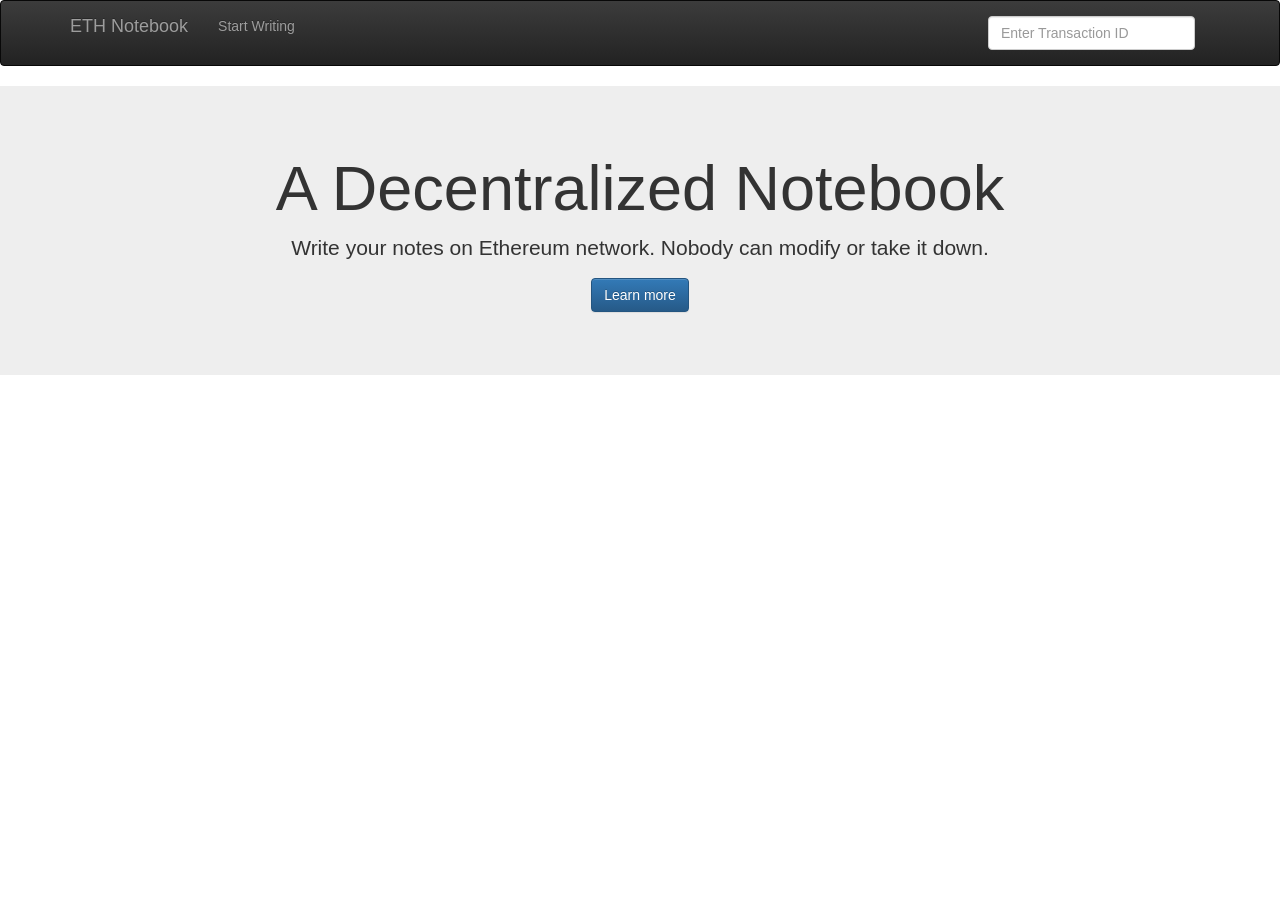
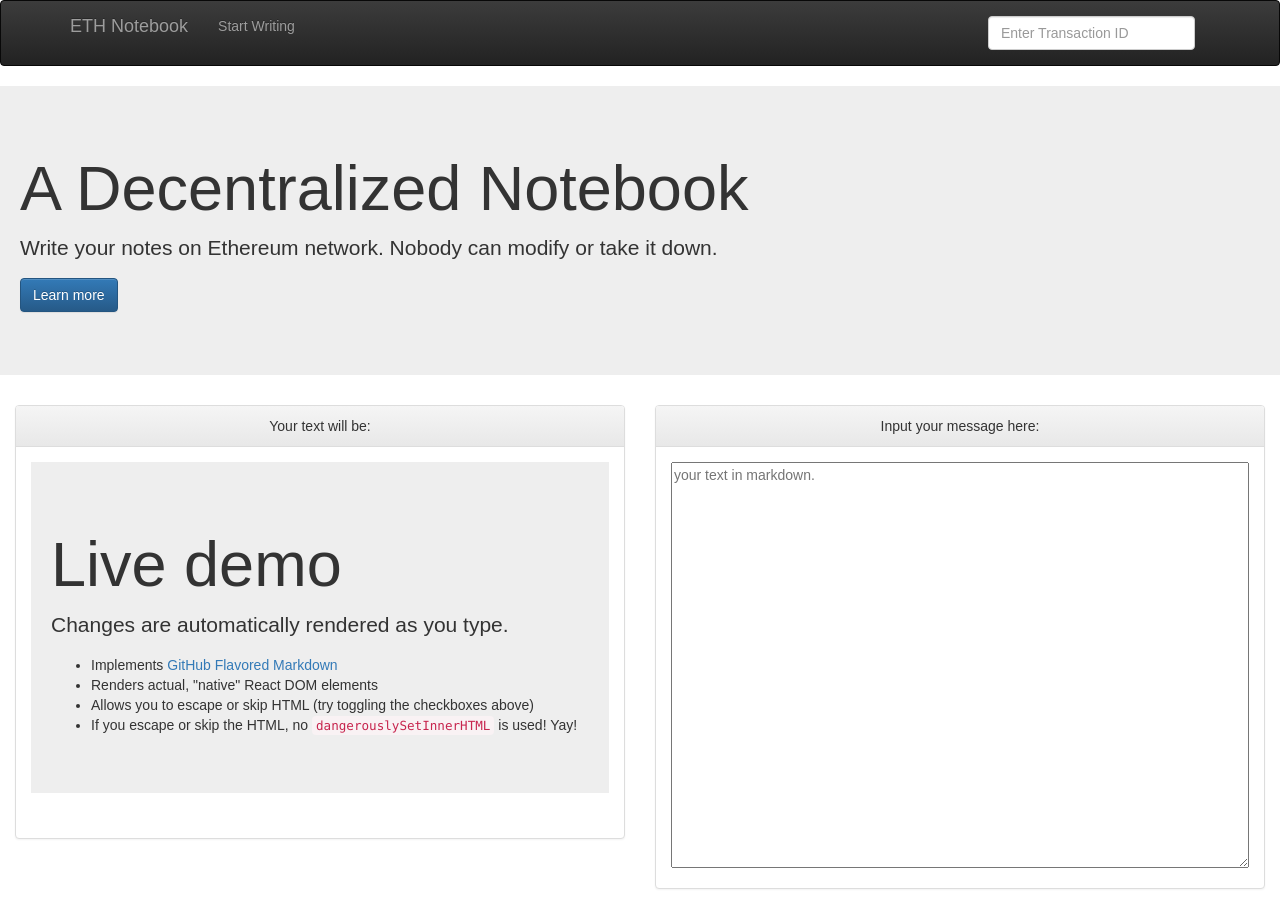
Before and after one commit to zxl9171/eth-notebook, a React (Create React App) app: page / in a window 1280 px wide. Before the commit the page ends 800 px from the top, so only its background shows below. Built offline with nearby package versions, Linux system fonts and the light colour scheme; what react-router-redux would draw is missing.

Commit message:
resolve conflict

```diff
--- a/package.json
+++ b/package.json
@@ -3,9 +3,11 @@
   "version": "0.1.0",
   "private": true,
   "dependencies": {
+    "markdown": "^0.5.0",
     "react": "^16.3.2",
     "react-bootstrap": "^0.32.1",
     "react-dom": "^16.3.2",
+    "react-markdown": "^3.3.0",
     "react-redux": "^5.0.7",
     "react-router": "^4.2.0",
     "react-router-redux": "^4.0.8",
--- a/src/App.js
+++ b/src/App.js
@@ -3,12 +3,15 @@ import { createStore, combineReducers } from 'redux'
 import { Provider } from 'react-redux'
 import { Router, Route } from 'react-router'
 import { syncHistoryWithStore, routerReducer } from 'react-router-redux'
+import { Jumbotron, Button } from 'react-bootstrap'
+
 import reducers from './reducers/reducers'
-import NavigationBar from './components/navigationbar.react.js'
-import {Jumbotron, Button} from 'react-bootstrap'
-
+import NavigationBar from './components/NavigationBar.react.js'
 import logo from './css/logo.svg';
 import './css/App.css';
+
+import MarkdownEditor from './components/MarkdownEditor.react.js'
+
 const store = createStore(
   combineReducers({
     ...reducers,
@@ -32,6 +35,7 @@ class App extends Component {
               <Button bsStyle="primary">Learn more</Button>
             </p>
           </Jumbotron>
+          <MarkdownEditor />
         </div>
       </Provider>
     );
```
Also changed, not shown: 1 other file (tests, documents, lock files or other folders).
